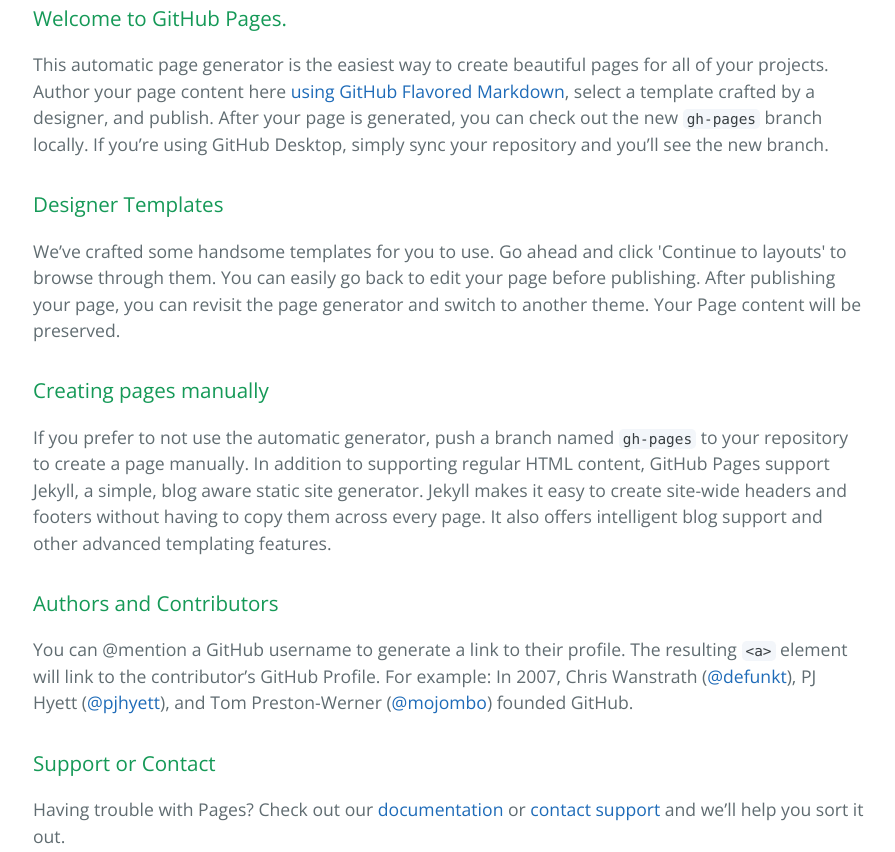
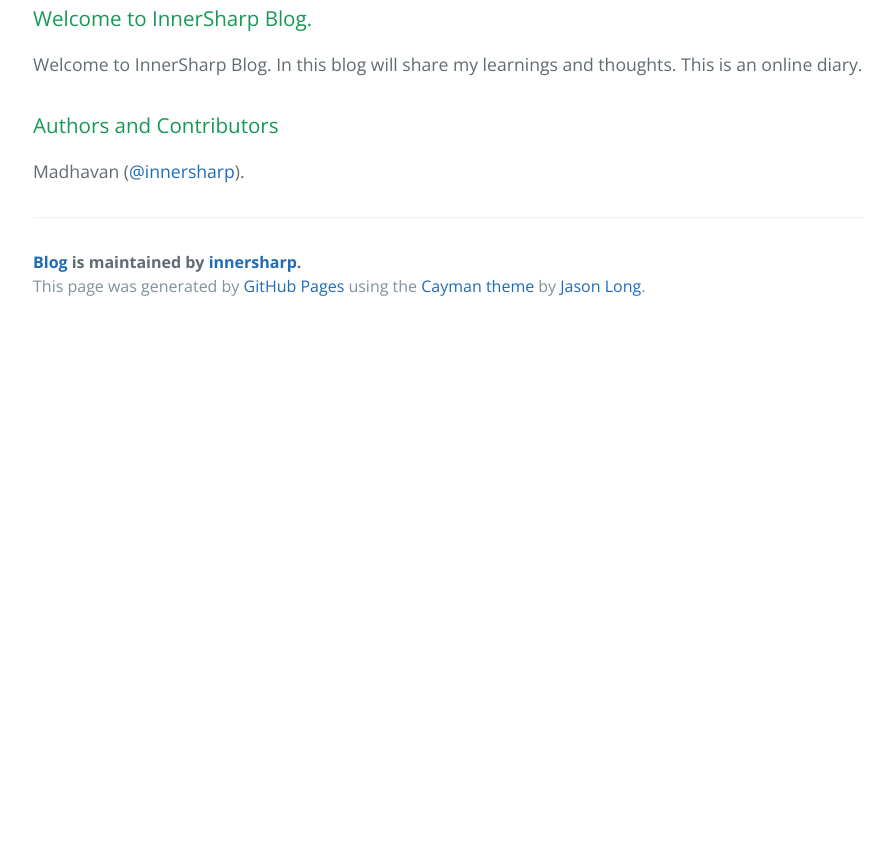
Before and after one commit to innersharp/blog, a plain HTML site: page index.html in a window 1280 px wide. Shown: the part 365-1217 px from the top of the page, without its empty margins (191-1086 px from the left). After the commit the page ends 800 px from the top, so only its background shows below. Drawn offline with nearby package versions, Linux system fonts and the light colour scheme.

```diff
--- a/index.html
+++ b/index.html
@@ -20,29 +20,14 @@
 
     <section class="main-content">
       <h3>
-<a id="welcome-to-github-pages" class="anchor" href="#welcome-to-github-pages" aria-hidden="true"><span aria-hidden="true" class="octicon octicon-link"></span></a>Welcome to GitHub Pages.</h3>
+<a id="welcome-to-innersharp-blog" class="anchor" href="#welcome-to-innersharp-blog" aria-hidden="true"><span aria-hidden="true" class="octicon octicon-link"></span></a>Welcome to InnerSharp Blog.</h3>
 
-<p>This automatic page generator is the easiest way to create beautiful pages for all of your projects. Author your page content here <a href="https://guides.github.com/features/mastering-markdown/">using GitHub Flavored Markdown</a>, select a template crafted by a designer, and publish. After your page is generated, you can check out the new <code>gh-pages</code> branch locally. If you’re using GitHub Desktop, simply sync your repository and you’ll see the new branch.</p>
-
-<h3>
-<a id="designer-templates" class="anchor" href="#designer-templates" aria-hidden="true"><span aria-hidden="true" class="octicon octicon-link"></span></a>Designer Templates</h3>
-
-<p>We’ve crafted some handsome templates for you to use. Go ahead and click 'Continue to layouts' to browse through them. You can easily go back to edit your page before publishing. After publishing your page, you can revisit the page generator and switch to another theme. Your Page content will be preserved.</p>
-
-<h3>
-<a id="creating-pages-manually" class="anchor" href="#creating-pages-manually" aria-hidden="true"><span aria-hidden="true" class="octicon octicon-link"></span></a>Creating pages manually</h3>
-
-<p>If you prefer to not use the automatic generator, push a branch named <code>gh-pages</code> to your repository to create a page manually. In addition to supporting regular HTML content, GitHub Pages support Jekyll, a simple, blog aware static site generator. Jekyll makes it easy to create site-wide headers and footers without having to copy them across every page. It also offers intelligent blog support and other advanced templating features.</p>
+<p>Welcome to InnerSharp Blog. In this blog will share my learnings and thoughts. This is an online diary. </p>
 
 <h3>
 <a id="authors-and-contributors" class="anchor" href="#authors-and-contributors" aria-hidden="true"><span aria-hidden="true" class="octicon octicon-link"></span></a>Authors and Contributors</h3>
 
-<p>You can @mention a GitHub username to generate a link to their profile. The resulting <code>&lt;a&gt;</code> element will link to the contributor’s GitHub Profile. For example: In 2007, Chris Wanstrath (<a href="https://github.com/defunkt" class="user-mention">@defunkt</a>), PJ Hyett (<a href="https://github.com/pjhyett" class="user-mention">@pjhyett</a>), and Tom Preston-Werner (<a href="https://github.com/mojombo" class="user-mention">@mojombo</a>) founded GitHub.</p>
-
-<h3>
-<a id="support-or-contact" class="anchor" href="#support-or-contact" aria-hidden="true"><span aria-hidden="true" class="octicon octicon-link"></span></a>Support or Contact</h3>
-
-<p>Having trouble with Pages? Check out our <a href="https://help.github.com/pages">documentation</a> or <a href="https://github.com/contact">contact support</a> and we’ll help you sort it out.</p>
+<p>Madhavan (<a href="https://github.com/innersharp" class="user-mention">@innersharp</a>). </p>
 
       <footer class="site-footer">
         <span class="site-footer-owner"><a href="https://github.com/innersharp/blog">Blog</a> is maintained by <a href="https://github.com/innersharp">innersharp</a>.</span>
```
Also changed, not shown: params.json (+1 -1 lines).
